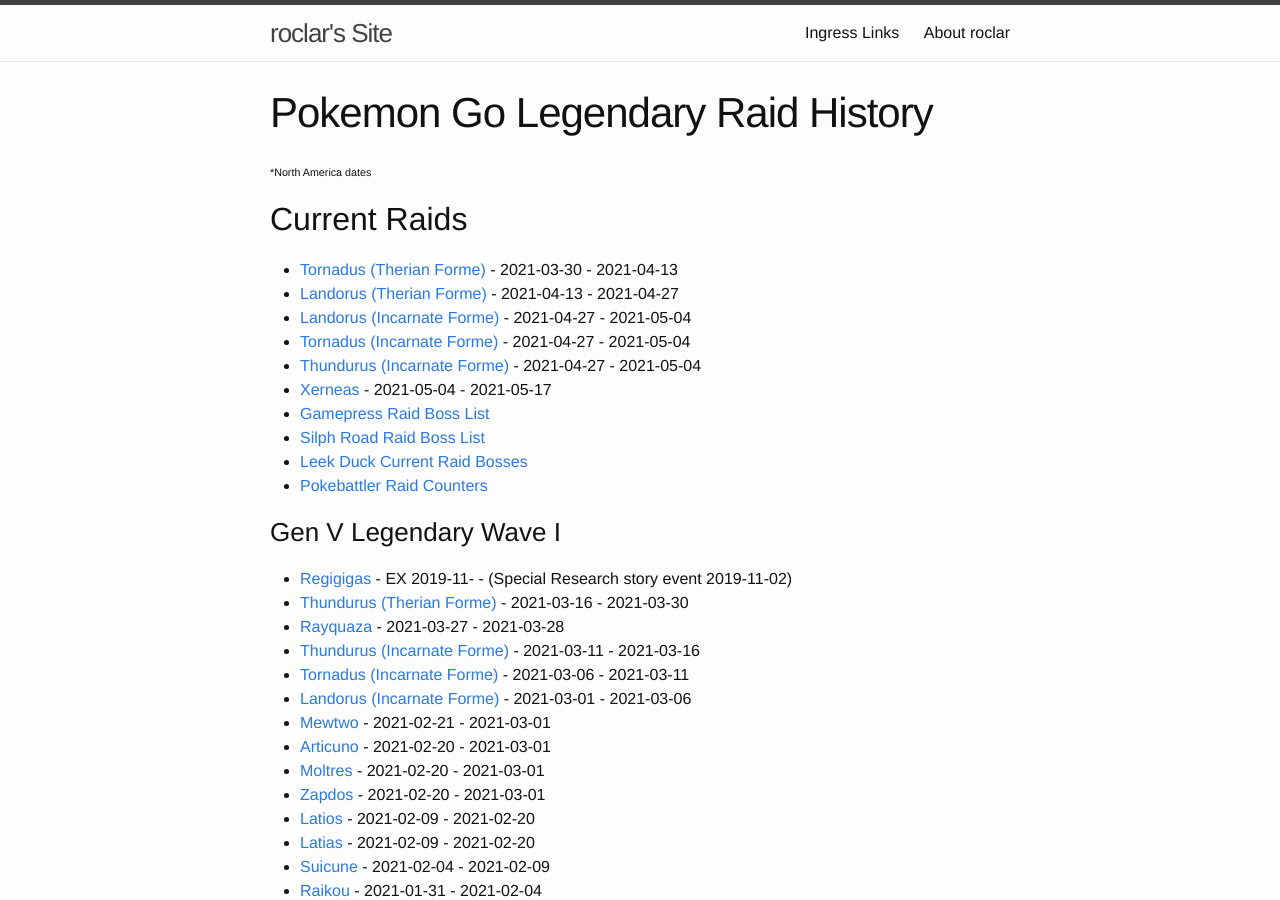
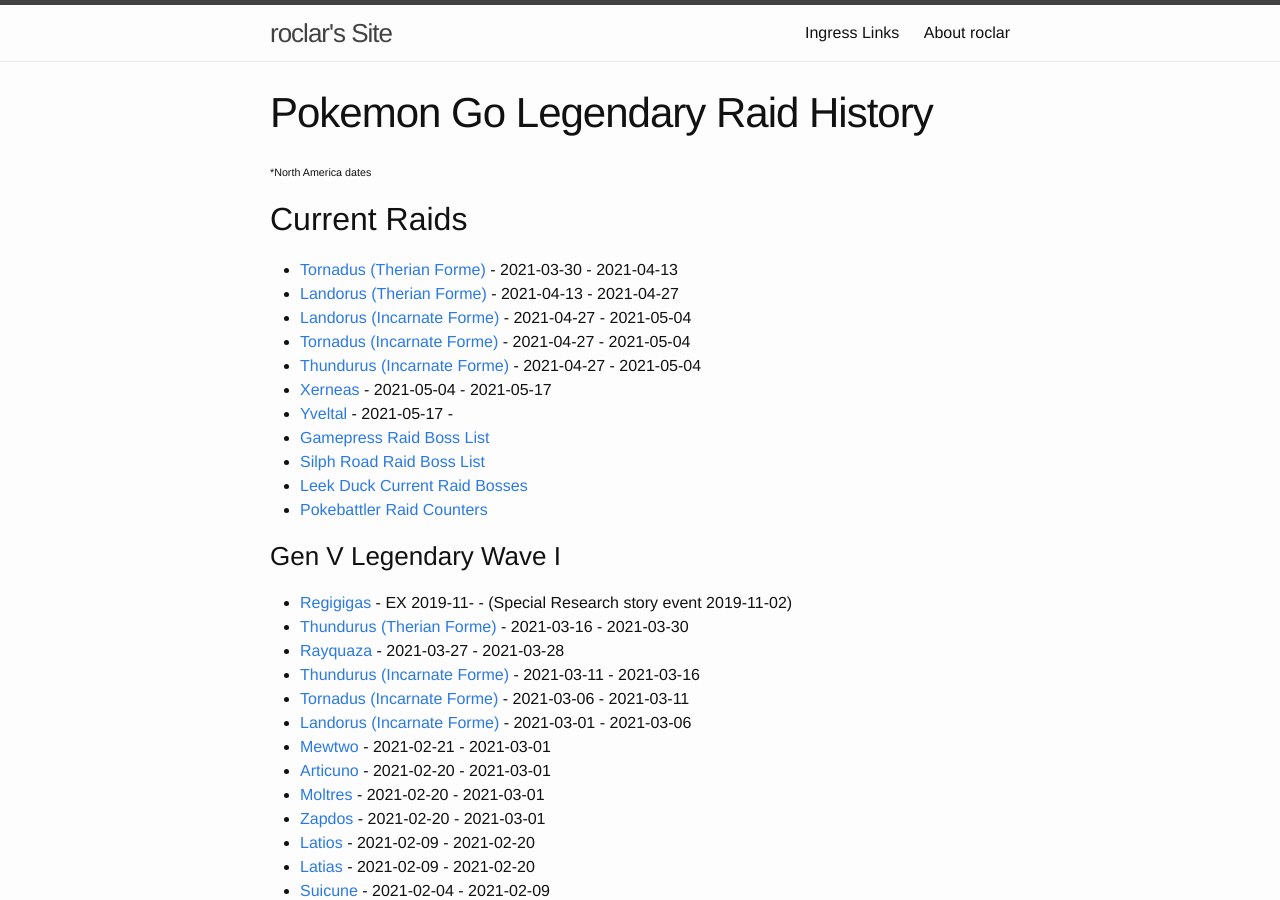
Before and after one commit to roclar/roclar.github.io, a Jekyll site: the page built from PoGoLegendaryHistory.md, in a window 1280 px wide and 900 px high. Built offline with Jekyll 4.4.1, drawn with Linux system fonts in a browser that asks for light colours.

Commit message:
Added Yveltal

```diff
--- a/PoGoLegendaryHistory.md
+++ b/PoGoLegendaryHistory.md
@@ -13,6 +13,7 @@
 - [Tornadus (Incarnate Forme)](https://db.pokemongohub.net/pokemon/641?form=Incarnate) - 2021-04-27 - 2021-05-04
 - [Thundurus (Incarnate Forme)](https://db.pokemongohub.net/pokemon/642?form=Incarnate) - 2021-04-27 - 2021-05-04
 - [Xerneas](https://db.pokemongohub.net/pokemon/716) - 2021-05-04 - 2021-05-17
+- [Yveltal](https://db.pokemongohub.net/pokemon/717) - 2021-05-17 -
 - [Gamepress Raid Boss List](https://pokemongo.gamepress.gg/raid-boss-list)
 - [Silph Road Raid Boss List](https://thesilphroad.com/raid-bosses)
 - [Leek Duck Current Raid Bosses](https://leekduck.com/boss/)
```
